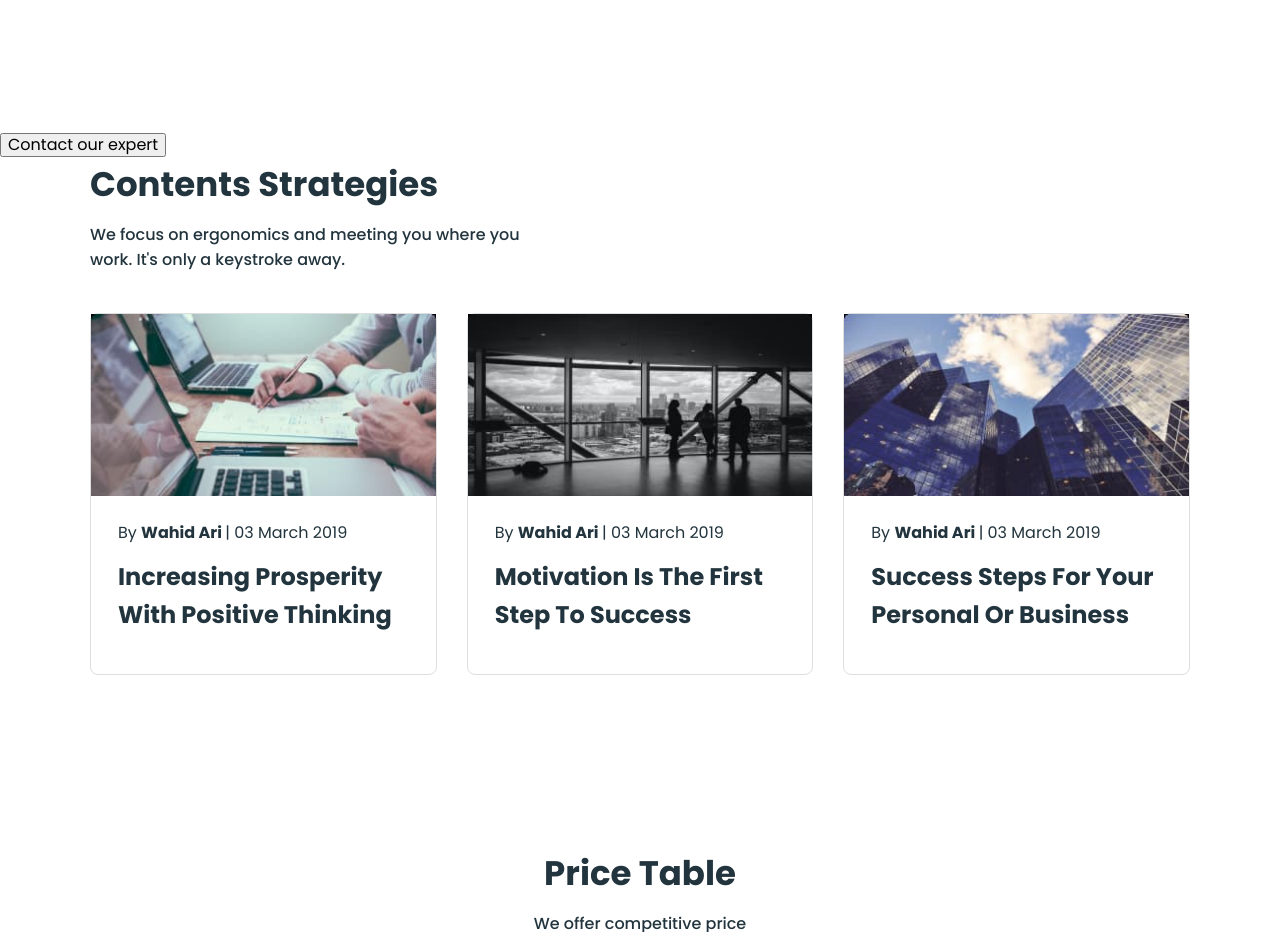
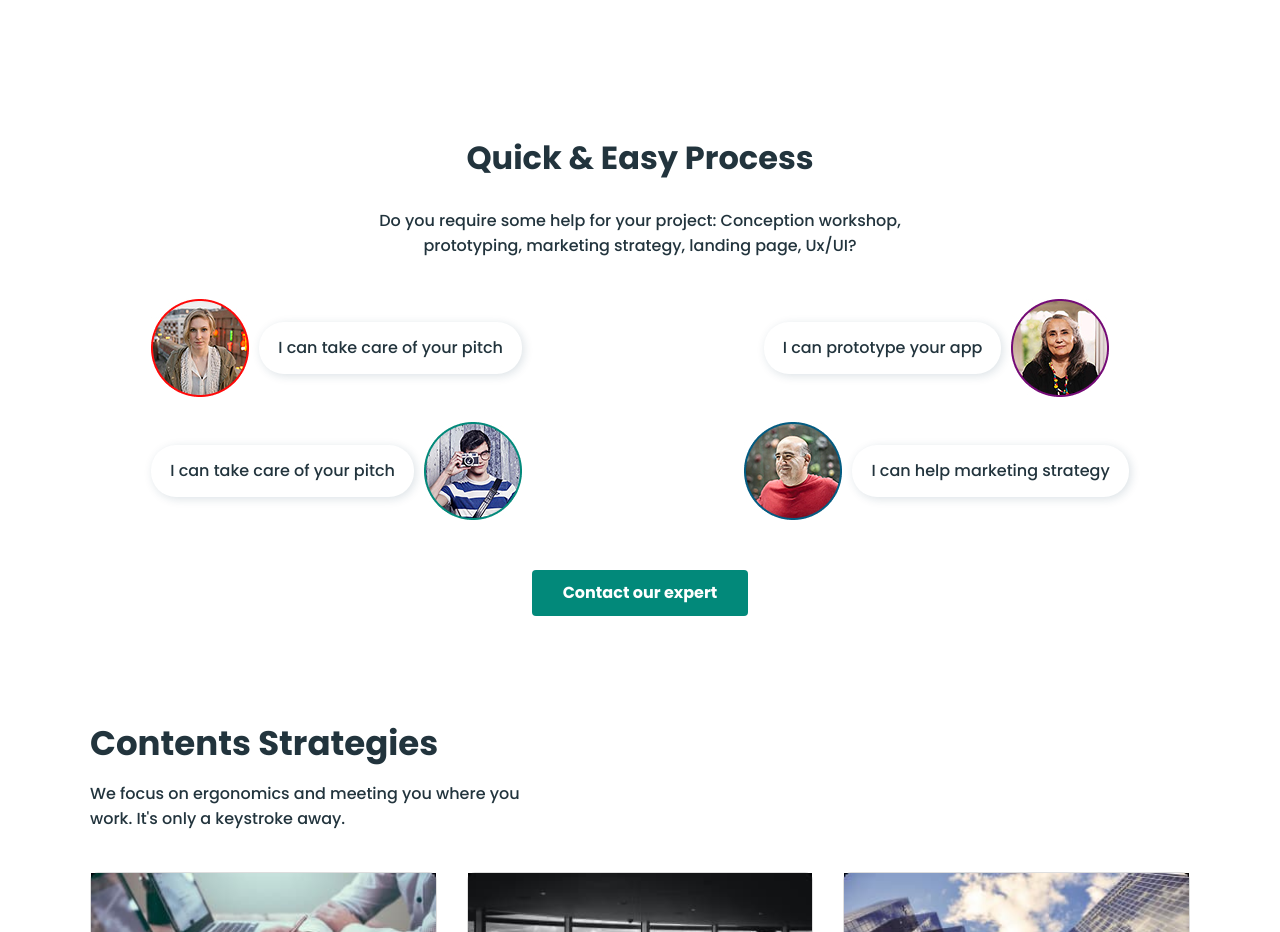
Before and after one commit to luxqxqm/Business-promotion, a plain HTML site: page index.html in a window 1280 px wide. Shown: the part 3040-3972 px from the top of the page. Drawn offline with nearby package versions, Linux system fonts and the light colour scheme.

Commit message:
force rebuild

```diff
--- a/css/styles.css
+++ b/css/styles.css
@@ -37,6 +37,10 @@ h1,h2,h3,h4,h5,h6,p{
 
 a{
     text-decoration: none;
+}
+
+button{
+    cursor: pointer;
 }
 
 .container{
@@ -424,6 +428,81 @@ a{
 
 
 /* #endregion */
+
+/* #region section process*/
+ .process .container{
+        margin-bottom: 100px;
+    }
+
+    .process-wrapper{
+        display: flex;
+        flex-direction: column;
+        justify-content: center;
+        align-items: center;
+        gap: 25px;
+    }
+
+
+    .process-title{
+        font-weight: 700;
+        font-size: 32px;
+
+
+    }
+
+    .process-subtitle{
+        max-width: 542px;
+        text-align: center;
+        font-weight: 500;
+        margin-bottom: 40px;
+    }
+
+
+    .wrappper{
+        display: flex;
+        gap: 100px;
+        align-items: center;
+        justify-content: space-around;
+    }
+    .wrapper-list{
+        display: flex;
+        flex-direction: column;
+        gap: 25px ;
+    }
+
+    .wrapper-item{
+        display: flex;
+        justify-content: center;
+        align-items: center;
+        gap: 10px;
+    }
+
+    .wrapper-item.reverse{
+        display: flex;
+        flex-direction: row-reverse;
+    }
+
+    .wrapper-text{
+        font-weight: 500;
+        box-shadow: 2px 2px 10px rgba(23, 58, 86, 0.15);
+        padding: 13px 19px 14px 19px;
+        border-radius: 25px;
+    }
+
+    .contact-experts{
+        font-weight: 700;
+        padding: 14px 31px;
+        background-color: #02897A;
+        border-radius: 4px;
+        color: #FFFFFF;
+        border: none;
+        display: flex;
+        margin: 0 auto;
+        margin-top: 50px;
+    }
+
+/* #endregion */
+
 
 /* #region section content*/
 
--- a/index.html
+++ b/index.html
@@ -255,9 +255,44 @@
       </section>
 
       <section class="process">
-        <div class="containner">
-          <!--Незнаю як їх тут розмістити ті картинки і текст чи то теж картинки-->
-          <button class="contact-experts">Contact our expert</button>
+        <div class="container">
+          <div class="process-wrapper">
+            <h2 class="process-title">Quick & Easy Process</h2>
+            <p class="process-subtitle">
+              Do you require some help for your project: Conception workshop,
+              prototyping, marketing strategy, landing page, Ux/UI?
+            </p>
+          </div>
+
+          <div class="wrappper">
+            <div class="person-wrapper">
+              <ul class="wrapper-list">
+                <li class="wrapper-item">
+                  <img src="./img/avatar.jpg" alt="" />
+                  <p class="wrapper-text">I can take care of your pitch</p>
+                </li>
+                <li class="wrapper-item reverse">
+                  <img src="./img/avatar3.jpg" alt="" />
+                  <p class="wrapper-text">I can take care of your pitch</p>
+                </li>
+              </ul>
+            </div>
+            <div>
+              <ul class="wrapper-list">
+                <li class="wrapper-item reverse">
+                  <img src="./img/avatar2.jpg" alt="" />
+                  <p class="wrapper-text">I can prototype your app</p>
+                </li>
+                <li class="wrapper-item">
+                  <img src="./img/avatar4.jpg" alt="" />
+                  <p class="wrapper-text">I can help marketing strategy</p>
+                </li>
+              </ul>
+            </div>
+          </div>
+          <button type="button" class="contact-experts">
+            Contact our expert
+          </button>
         </div>
       </section>
 
```
Also changed, not shown: img/avatar-green.jpg (deleted), img/avatar-ocean.jpg (deleted), img/avatar-purple.jpg (deleted), img/avatar-red.jpg (deleted), img/avatar.jpg (added), img/avatar2.jpg (added), img/avatar3.jpg (added), img/avatar4.jpg (added).
